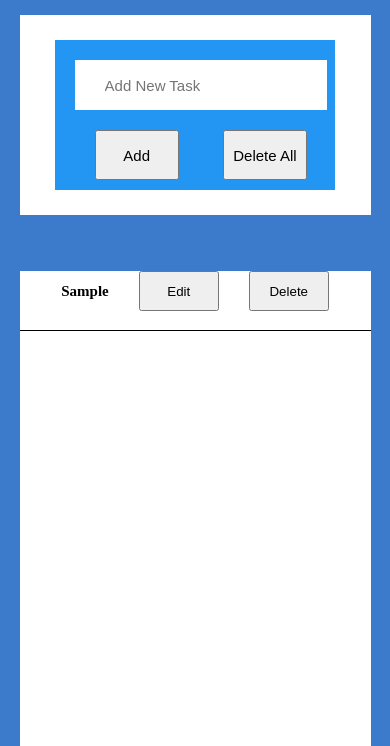
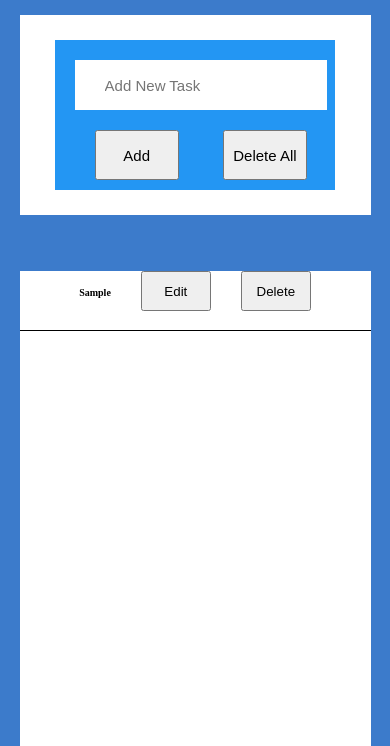
Before and after one commit to Saadgithubit/todo.github.io, a plain HTML site: page index.html in a window 390 px wide. Both pictures are taken after typing "Sample" into the empty fields and a click on the button "Add". Shown: the part 98-844 px from the top of the page. Drawn offline with Linux system fonts and the light colour scheme.

Commit message:
Update todo.css

```diff
--- a/todo.css
+++ b/todo.css
@@ -173,14 +173,14 @@ button{
 
     .delete-btn , .edit-btn{
         margin-left: 30px;
-        width: 80px;
+        width: 70px;
         height: 40px;
     }
 
     li{
         padding: 0%;
         padding-left: 0%;
-        font-size: 15px;
+        font-size: 10px;
     }
 
 }
```
